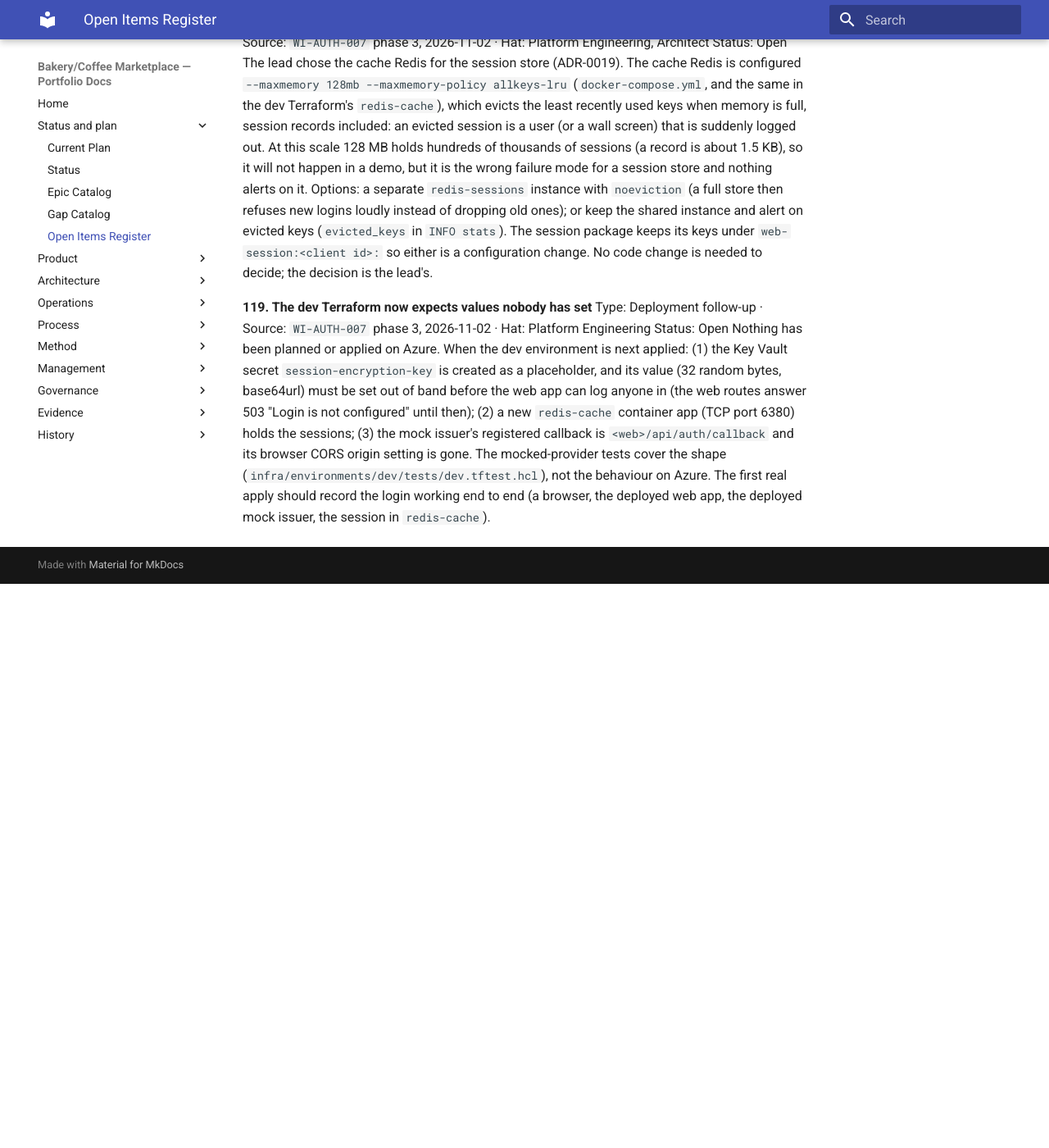
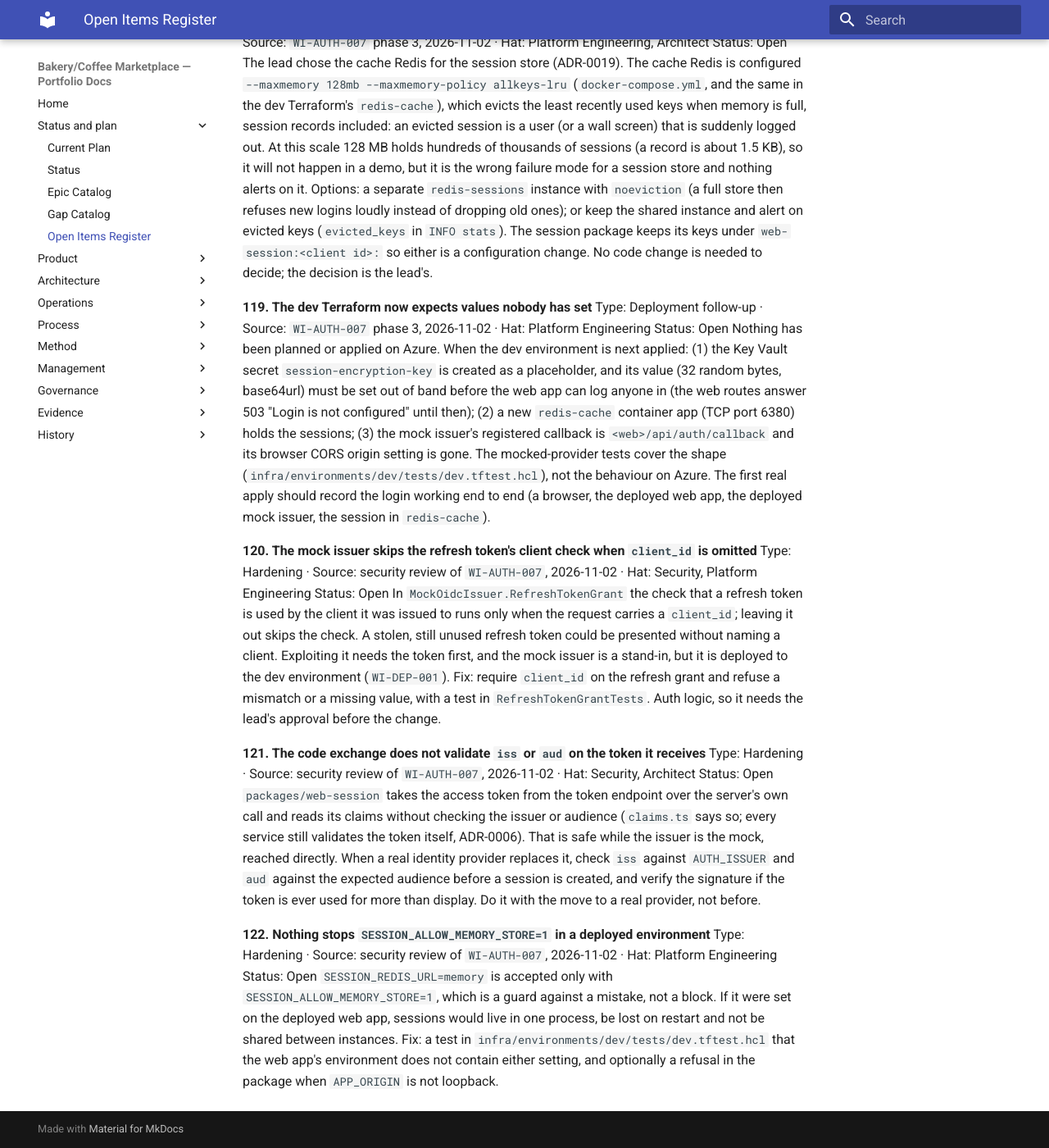
Before and after one commit to benjamin-hedrick/bakery-marketplace, an MkDocs documentation site: the page built from docs/governance/open-items-register.md, in a window 1280 px wide and 1400 px high, scrolled down 35629 px. Shown: the whole window at 82% size. Built offline with MkDocs 1.6.1 and Material for MkDocs 9.7.7, drawn with Linux system fonts in a browser that asks for light colours; before the commit the page ends 36341 px from its top, so only the background shows below that.

Commit message:
Security review of WI-AUTH-007, first pass: nothing exploitable; three hardening items in the register (120 to 122)
Co-Authored-By: Claude Sonnet 5.5 <noreply@anthropic.com>

```diff
--- a/docs/governance/open-items-register.md
+++ b/docs/governance/open-items-register.md
@@ -655,3 +655,18 @@ The lead chose the cache Redis for the session store (ADR-0019). The cache Redis
 Type: Deployment follow-up · Source: `WI-AUTH-007` phase 3, 2026-11-02 · Hat: Platform Engineering
 Status: Open
 Nothing has been planned or applied on Azure. When the dev environment is next applied: (1) the Key Vault secret `session-encryption-key` is created as a placeholder, and its value (32 random bytes, base64url) must be set out of band before the web app can log anyone in (the web routes answer 503 "Login is not configured" until then); (2) a new `redis-cache` container app (TCP port 6380) holds the sessions; (3) the mock issuer's registered callback is `<web>/api/auth/callback` and its browser CORS origin setting is gone. The mocked-provider tests cover the shape (`infra/environments/dev/tests/dev.tftest.hcl`), not the behaviour on Azure. The first real apply should record the login working end to end (a browser, the deployed web app, the deployed mock issuer, the session in `redis-cache`).
+
+**120. The mock issuer skips the refresh token's client check when `client_id` is omitted**
+Type: Hardening · Source: security review of `WI-AUTH-007`, 2026-11-02 · Hat: Security, Platform Engineering
+Status: Open
+In `MockOidcIssuer.RefreshTokenGrant` the check that a refresh token is used by the client it was issued to runs only when the request carries a `client_id`; leaving it out skips the check. A stolen, still unused refresh token could be presented without naming a client. Exploiting it needs the token first, and the mock issuer is a stand-in, but it is deployed to the dev environment (`WI-DEP-001`). Fix: require `client_id` on the refresh grant and refuse a mismatch or a missing value, with a test in `RefreshTokenGrantTests`. Auth logic, so it needs the lead's approval before the change.
+
+**121. The code exchange does not validate `iss` or `aud` on the token it receives**
+Type: Hardening · Source: security review of `WI-AUTH-007`, 2026-11-02 · Hat: Security, Architect
+Status: Open
+`packages/web-session` takes the access token from the token endpoint over the server's own call and reads its claims without checking the issuer or audience (`claims.ts` says so; every service still validates the token itself, ADR-0006). That is safe while the issuer is the mock, reached directly. When a real identity provider replaces it, check `iss` against `AUTH_ISSUER` and `aud` against the expected audience before a session is created, and verify the signature if the token is ever used for more than display. Do it with the move to a real provider, not before.
+
+**122. Nothing stops `SESSION_ALLOW_MEMORY_STORE=1` in a deployed environment**
+Type: Hardening · Source: security review of `WI-AUTH-007`, 2026-11-02 · Hat: Platform Engineering
+Status: Open
+`SESSION_REDIS_URL=memory` is accepted only with `SESSION_ALLOW_MEMORY_STORE=1`, which is a guard against a mistake, not a block. If it were set on the deployed web app, sessions would live in one process, be lost on restart and not be shared between instances. Fix: a test in `infra/environments/dev/tests/dev.tftest.hcl` that the web app's environment does not contain either setting, and optionally a refusal in the package when `APP_ORIGIN` is not loopback.
```
Also changed, not shown: docs/product/backlog/STATUS.md (+3 -2 lines), docs/product/backlog/TRACEABILITY.md (+1 -1 lines), docs/product/backlog/WI-AUTH-007.md (+2 -0 lines).
